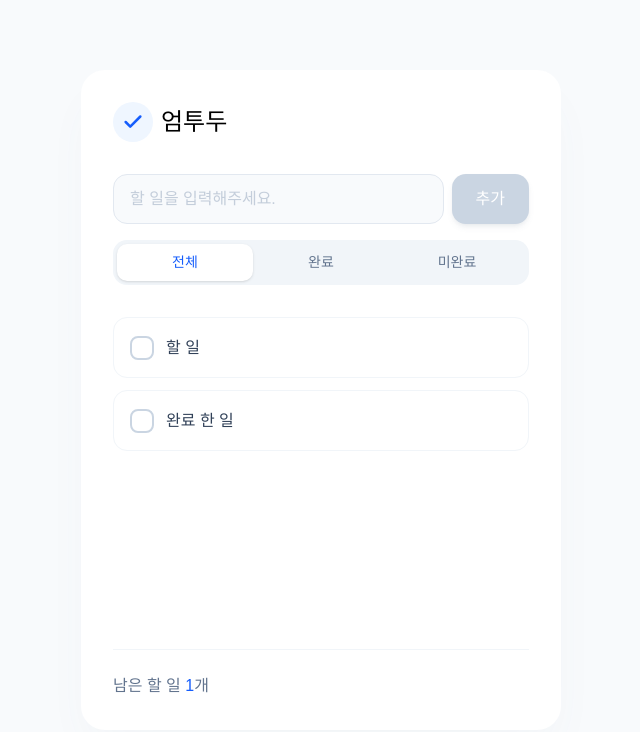
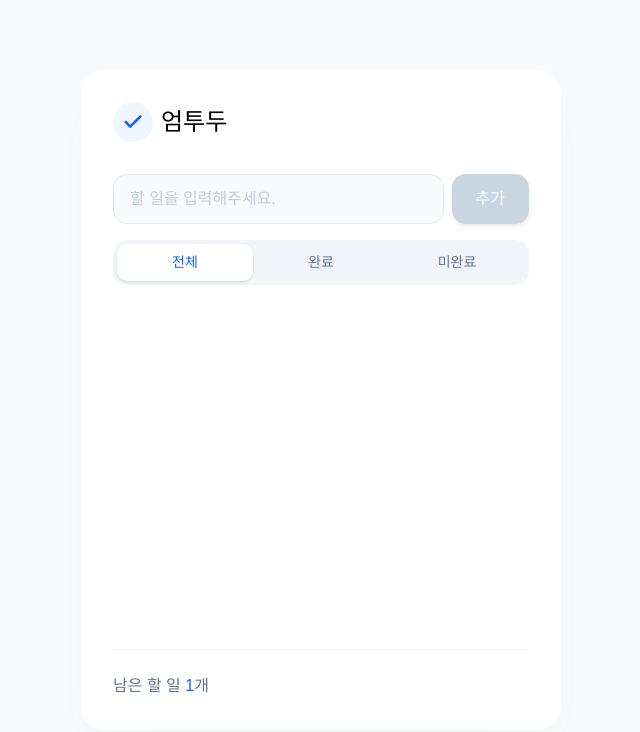
Before and after one commit to kucse-dosomethingclub/eom-todo, a React (Vite) app: page / in a window 1280 px wide. Shown: the top 732 px of the page, without its empty margins (319-959 px from the left). Built offline with nearby package versions, Linux system fonts and the light colour scheme.

Commit message:
feat: enhance todo functionality with localStorage integration and improve checklist rendering

```diff
--- a/src/App.tsx
+++ b/src/App.tsx
@@ -1,17 +1,26 @@
-import { useState } from 'react';
+import { useState, useEffect } from 'react';
 import CheckIcon from "./components/CheckIcon";
 import Addbox from "./components/Addbox";
 import Tabmenu from "./components/Tabmenu";
 import Checklist from "./components/Checklist";
 
 const App = () => {
-  const [todo, setTodos] = useState<string[]>([]);
+  { /* 불러오기 */}
+  const [todo, setTodos] = useState<string[]>(() => {
+    const localTodoList = localStorage.getItem('todo');
+    return localTodoList ? JSON.parse(localTodoList) : [];
+  });
 
   const handleAddTodo = (name: string) => {
     console.log("데이터 도착", name);
-    { /*...은 기존 메모리에 있던 데이터를 새로운 메모리 공간으로 몽땅 복사해오는 작업 */}
+    { /* ...은 기존 메모리에 있던 데이터를 새로운 메모리 공간으로 몽땅 복사해오는 작업 */}
     setTodos([...todo, name]);
   };
+
+  { /* 저장하기 */}
+  useEffect(() => {
+    localStorage.setItem('todo', JSON.stringify(todo));
+  }, [todo]);
 
   return (
     <div className="bg-slate-50 w-full h-screen flex justify-center items-center">
@@ -30,12 +39,10 @@ const App = () => {
         </div>
 
         { /*Section */ }
-        <div className="space-y-[12px] h-[300px] text-slate-700">
+        <div className="space-y-[12px] h-[300px] text-slate-700 overflow-y-auto">
           {todo.map((todo, index) => (
             <Checklist key = {index} name = {todo} />
           ))}
-          <Checklist name="할 일" />
-          <Checklist name="완료 한 일" />
         </div>
 
         { /*Footer*/ }
--- a/src/components/Checklist.tsx
+++ b/src/components/Checklist.tsx
@@ -10,10 +10,12 @@ const Checklist = ({name}: Props) => {
 
   return (
     <div className="flex gap-3 border border-slate-100 h-[61px] items-center pl-[16px] pr-[58px] rounded-[14px]">
-      <input type="checkbox"
-        className="appearance-none w-[24px] h-[24px] border border-2 border-slate-300 rounded-lg checked:bg-blue-500"
-      ></input>
-      <div>
+      <div className={`w-[24px] h-[24px] flex items-center justify-center border-2 rounded-lg
+        ${isChecked ? 'bg-blue-500 border-blue-500 text-white' : 'border-slate-300'}`}
+        onClick={() => setIsChecked(!isChecked)}>
+        {isChecked && <CheckIcon/>}
+      </div>
+      <div className={`${isChecked ? 'line-through text-slate-400' : 'text-slate-800'}`}>
         {name}
       </div>
     </div>
```
